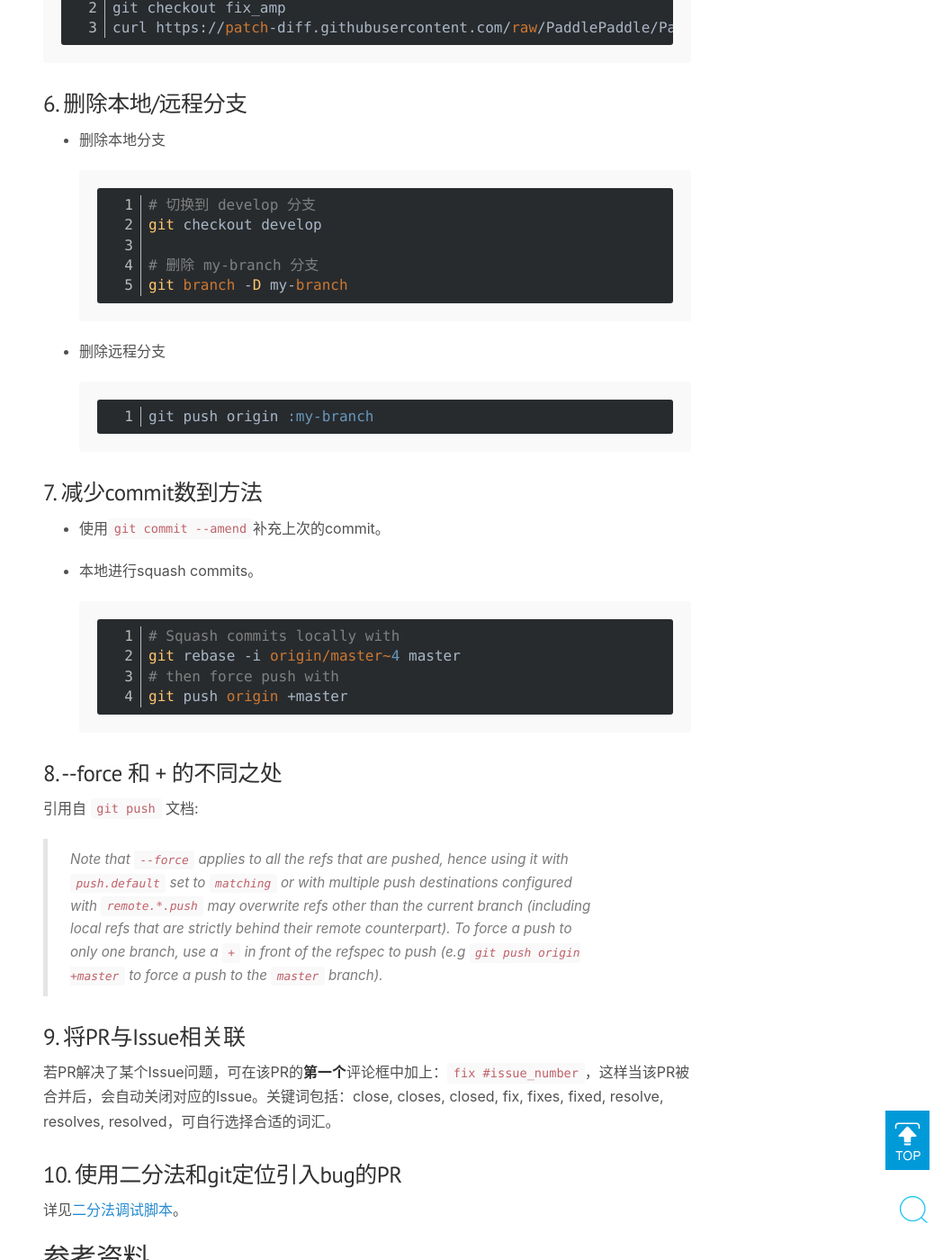
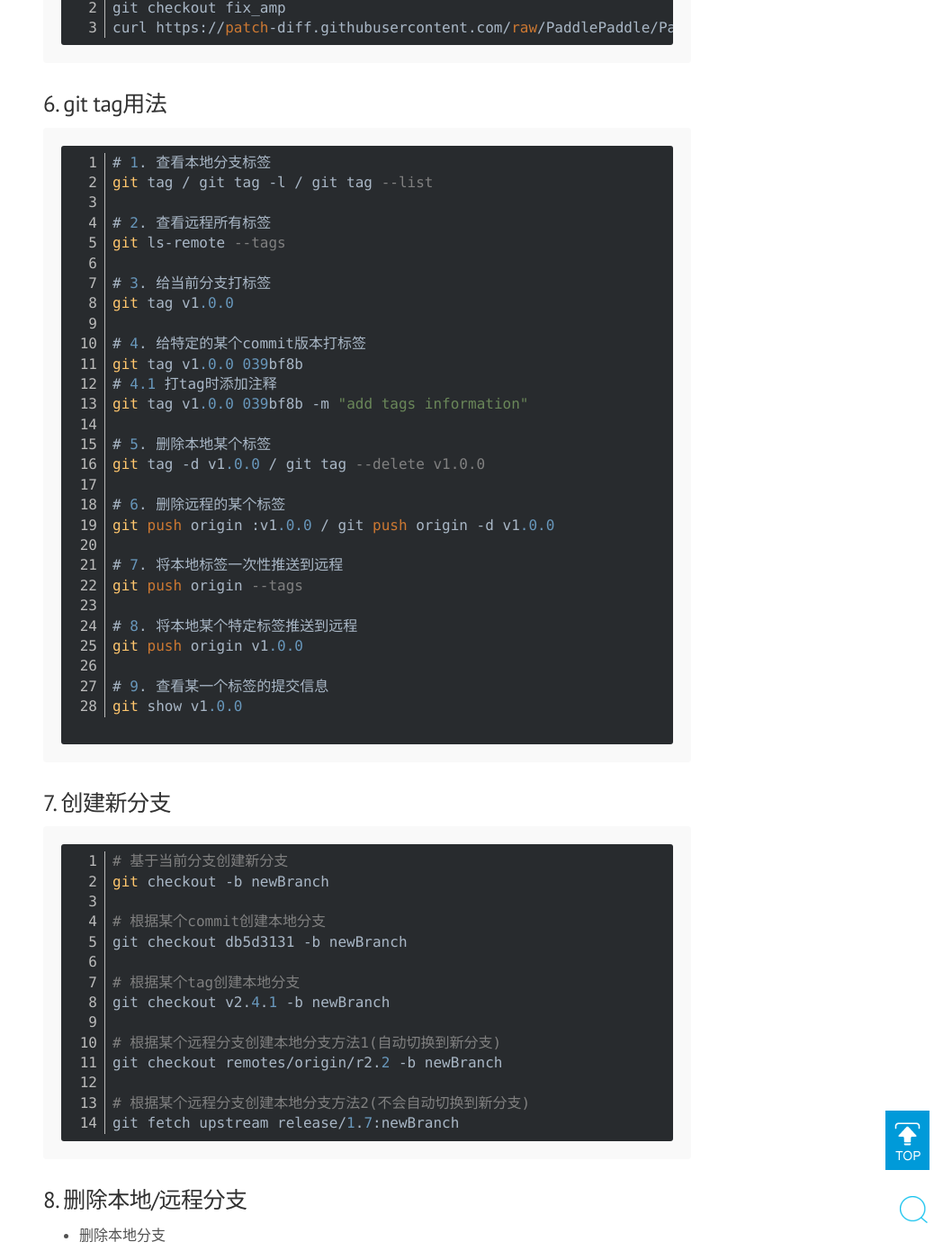
Before and after one commit to wzzju/wzzju.github.io, a Jekyll site: the page built from _posts/2020-05-17-git-advanced-tips.md, in a window 1280 px wide and 1400 px high, scrolled down 2162 px. Shown: the whole window at 90% size, without its empty margins (232-1280 px from the left). Built offline with Jekyll 4.4.1, drawn with Linux system fonts in a browser that asks for light colours; comment, search, counter and statistics services are not loaded; some of the changed text lies outside the part shown.

Commit message:
Add the usage of `git tag`.

````diff
--- a/_posts/2020-05-17-git-advanced-tips.md
+++ b/_posts/2020-05-17-git-advanced-tips.md
@@ -62,7 +62,7 @@ git diff HEAD^ # （Optional）查看cherry-pick的内容
 git push origin fuse_bn_act
 ```
 
-### 5.  cherry-pick一个PR
+### 5. cherry-pick一个PR
 
 下面以pr链接 [https://github.com/PaddlePaddle/Paddle/pull/24602](https://github.com/PaddlePaddle/Paddle/pull/24602) 为例进行讲解。
 
@@ -78,9 +78,60 @@ git checkout fix_amp
 curl https://patch-diff.githubusercontent.com/raw/PaddlePaddle/Paddle/pull/24602.patch | git am
 ```
 
+### 6. git tag用法
 
+```shell
+# 1. 查看本地分支标签
+git tag / git tag -l / git tag --list
 
-### 6. 删除本地/远程分支
+# 2. 查看远程所有标签
+git ls-remote --tags
+
+# 3. 给当前分支打标签
+git tag v1.0.0
+
+# 4. 给特定的某个commit版本打标签
+git tag v1.0.0 039bf8b
+# 4.1 打tag时添加注释
+git tag v1.0.0 039bf8b -m "add tags information"
+
+# 5. 删除本地某个标签
+git tag -d v1.0.0 / git tag --delete v1.0.0
+
+# 6. 删除远程的某个标签
+git push origin :v1.0.0 / git push origin -d v1.0.0
+
+# 7. 将本地标签一次性推送到远程
+git push origin --tags
+
+# 8. 将本地某个特定标签推送到远程
+git push origin v1.0.0
+
+# 9. 查看某一个标签的提交信息
+git show v1.0.0
+
+```
+
+### 7. 创建新分支
+
+```shell
+# 基于当前分支创建新分支
+git checkout -b newBranch
+
+# 根据某个commit创建本地分支
+git checkout db5d3131 -b newBranch
+
+# 根据某个tag创建本地分支
+git checkout v2.4.1 -b newBranch
+
+# 根据某个远程分支创建本地分支方法1(自动切换到新分支)
+git checkout remotes/origin/r2.2 -b newBranch
+
+# 根据某个远程分支创建本地分支方法2(不会自动切换到新分支)
+git fetch upstream release/1.7:newBranch
+```
+
+### 8. 删除本地/远程分支
 
 * 删除本地分支
 
````
Also changed, not shown: other parts of _posts/2020-05-17-git-advanced-tips.md (+4 -4 lines).
